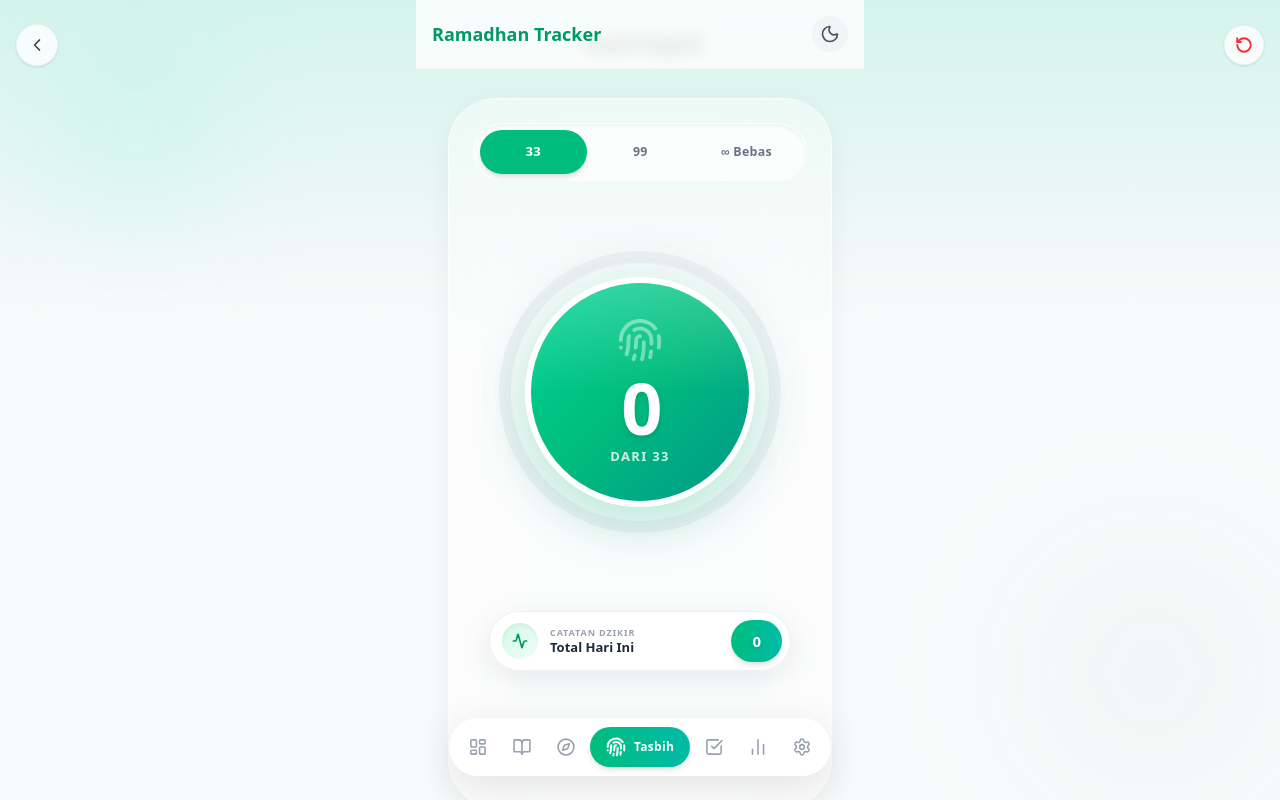
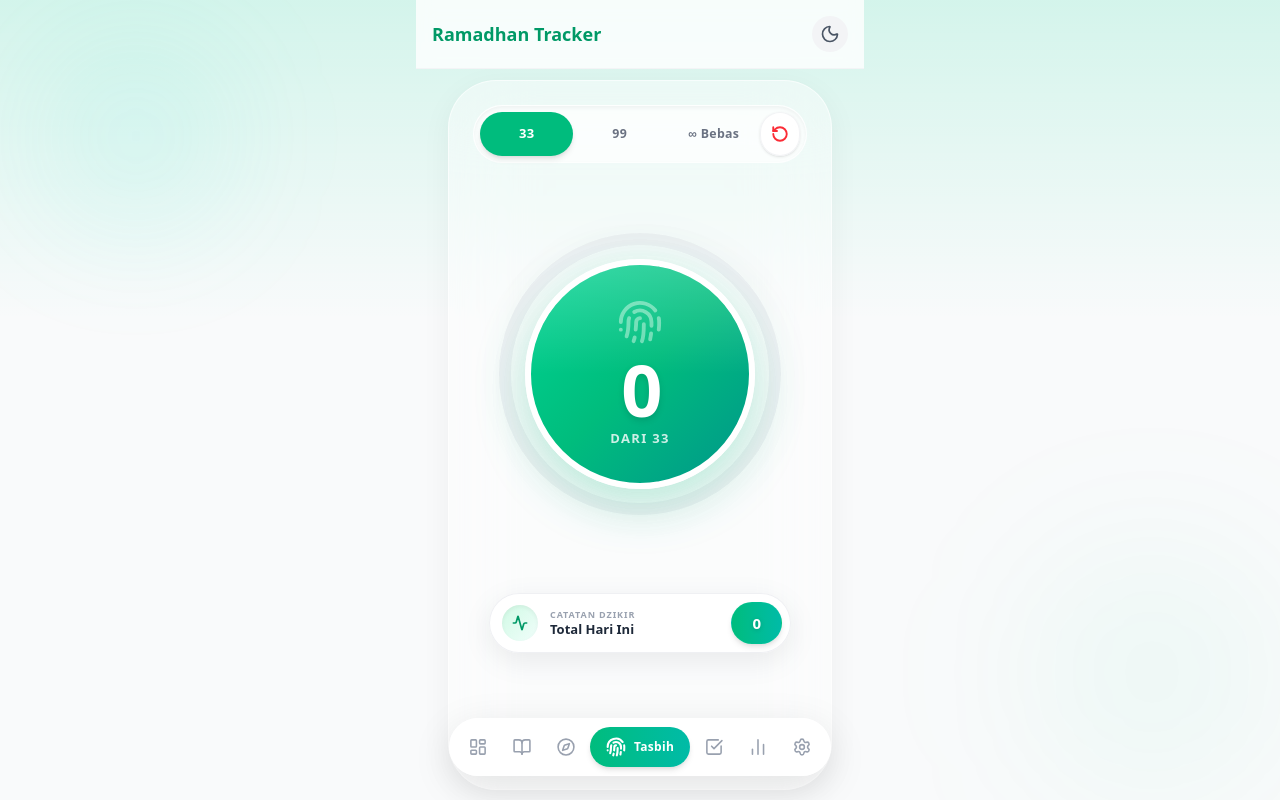
Before and after one commit to Sigiitttt/ramadhan-kareem, a Next.js app: page /tasbih in a window 1280 px wide. Built offline with nearby package versions, Linux system fonts and the light colour scheme.

Commit message:
perbaikan ui

```diff
--- a/src/app/tasbih/page.tsx
+++ b/src/app/tasbih/page.tsx
@@ -18,22 +18,9 @@ export default function HalamanTasbih() {
             <div className="absolute top-10 left-10 w-48 h-48 bg-teal-300/10 blur-[60px] rounded-full pointer-events-none -z-10"></div>
             <div className="absolute bottom-0 right-0 w-64 h-64 bg-emerald-400/5 blur-[80px] rounded-full pointer-events-none -z-10"></div>
 
-            {/* HEADER */}
-            <div className="px-4 pt-6 pb-4 flex items-center justify-between relative z-10 shrink-0">
-                <Link href="/dashboard" className="p-2.5 bg-white/80 dark:bg-zinc-900/80 backdrop-blur-md border border-gray-200/50 dark:border-zinc-800/50 rounded-full text-gray-700 dark:text-gray-300 active:scale-90 transition-transform shadow-sm">
-                    <ChevronLeft size={20} />
-                </Link>
-                <h1 className="text-[17px] font-black tracking-wide text-gray-900 dark:text-white">
-                    Tasbih Digital
-                </h1>
-                <button onClick={resetTasbih} className="p-2.5 bg-white/80 dark:bg-zinc-900/80 backdrop-blur-md border border-gray-200/50 dark:border-zinc-800/50 rounded-full text-red-500 hover:text-white hover:bg-red-500 active:scale-90 transition-all shadow-sm">
-                    <RotateCcw size={18} strokeWidth={2.5} />
-                </button>
-            </div>
-
             {/* KONTEN UTAMA (Bisa di-scroll) */}
             {/* pt-8 dikurangi jadi pt-6 agar sedikit naik tapi tidak mepet header */}
-            <div className="flex-1 flex flex-col items-center pt-4 pb-4 w-full px-4 relative z-10 overflow-y-auto hide-scrollbar">
+            <div className="flex-1 flex flex-col items-center pt-12 mt-8 pb-0 w-full px-4 relative z-10 overflow-y-auto hide-scrollbar">
 
                 {/* 🌟 WRAPPER GLASS CARD 🌟 */}
                 <div className="bg-white/40 dark:bg-zinc-900/40 backdrop-blur-2xl border border-white/60 dark:border-zinc-800/50 shadow-[0_8px_30px_rgba(0,0,0,0.05)] dark:shadow-none rounded-[3rem] p-6 flex flex-col items-center w-full max-w-sm mx-auto shrink-0">
@@ -46,13 +33,16 @@ export default function HalamanTasbih() {
                                 key={nilai}
                                 onClick={() => ubahTarget(nilai)}
                                 className={`flex-1 py-3 rounded-full text-[13px] font-black tracking-wide transition-all duration-300 ${target === nilai
-                                        ? 'bg-emerald-500 text-white shadow-md scale-100'
-                                        : 'text-gray-500 dark:text-gray-400 hover:bg-emerald-50 dark:hover:bg-zinc-700 scale-95 hover:scale-100'
+                                    ? 'bg-emerald-500 text-white shadow-md scale-100'
+                                    : 'text-gray-500 dark:text-gray-400 hover:bg-emerald-50 dark:hover:bg-zinc-700 scale-95 hover:scale-100'
                                     }`}
                             >
                                 {nilai === 0 ? '∞ Bebas' : nilai}
                             </button>
                         ))}
+                        <button onClick={resetTasbih} className="p-2.5 bg-white/80 dark:bg-zinc-900/80 backdrop-blur-md border border-gray-200/50 dark:border-zinc-800/50 rounded-full text-red-500 hover:text-white hover:bg-red-500 active:scale-90 transition-all shadow-sm">
+                            <RotateCcw size={18} strokeWidth={2.5} />
+                        </button>
                     </div>
 
                     {/* Komponen Penghitung Utama */}
@@ -62,7 +52,9 @@ export default function HalamanTasbih() {
                             target={target}
                             onTekan={tekanTasbih}
                         />
+
                     </div>
+
 
                     <div className="w-full max-w-sm mt-[-16px] shrink-0">
                         <TasbihHistory totalHariIni={totalHariIni} />
```
